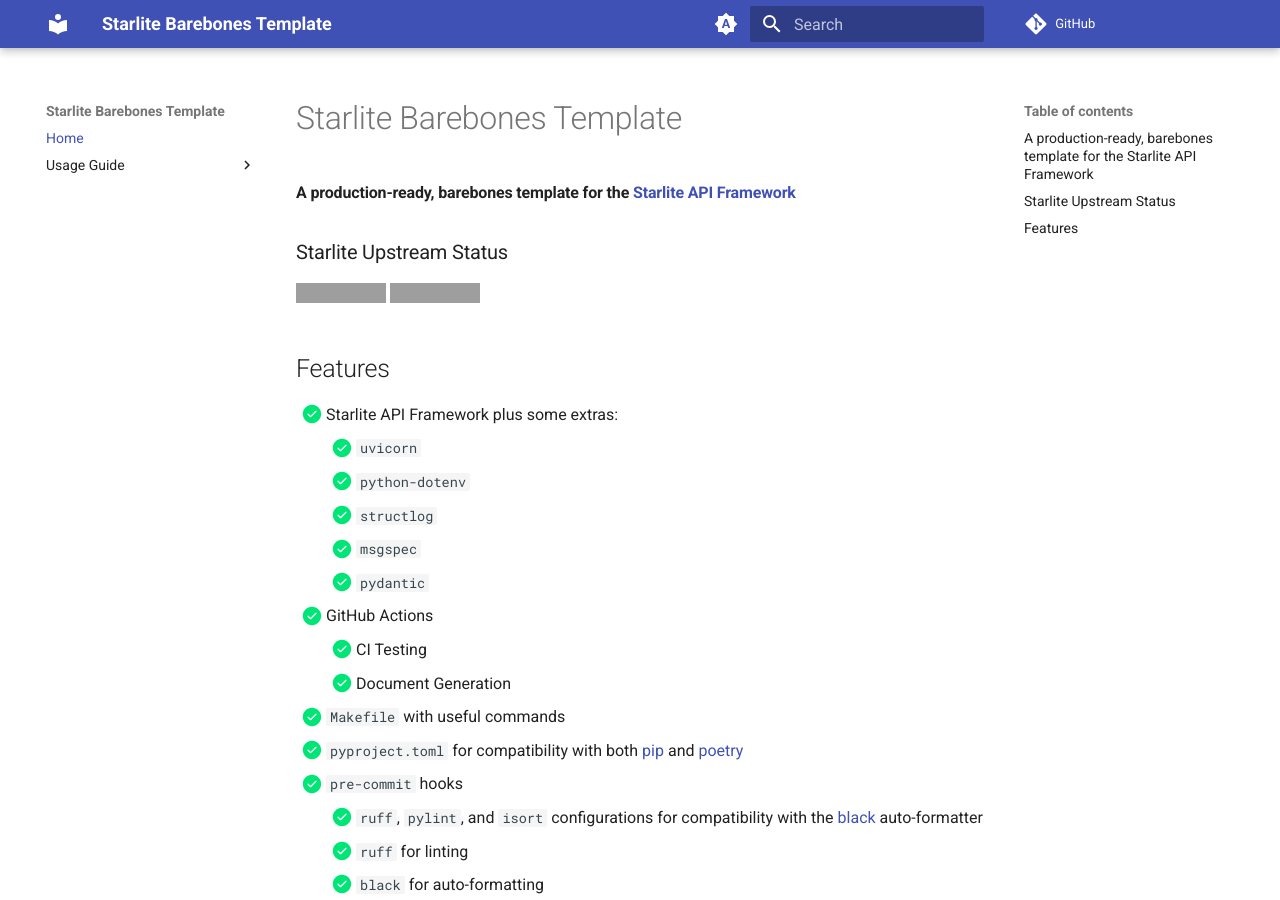
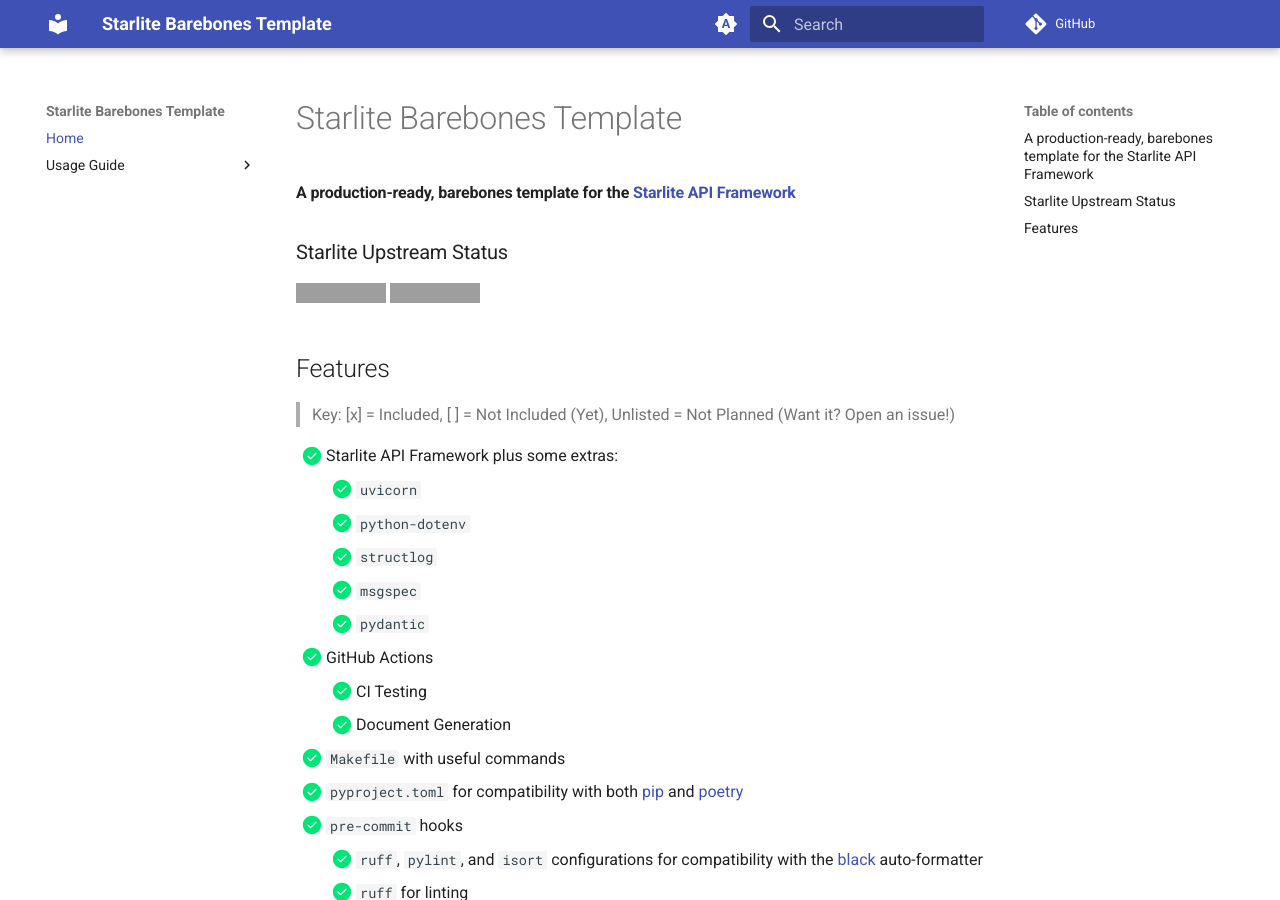
Before and after one commit to cofin/starlite-barebones-template, an MkDocs documentation site: the page built from docs/index.md, in a window 1280 px wide and 900 px high. Built offline with MkDocs 1.6.1 and Material for MkDocs 9.7.7, drawn with Linux system fonts in a browser that asks for light colours; comment, search, counter and statistics services are not loaded; the version menu is left out; grey boxes are pictures that could not be loaded.

Commit message:
chore: update docs styling

```diff
--- a/docs/index.md
+++ b/docs/index.md
@@ -6,6 +6,8 @@
 [![GitHub Workflow Status](https://img.shields.io/github/actions/workflow/status/starlite-api/starlite/publish.yaml)](https://img.shields.io/github/actions/workflow/status/starlite-api/starlite/publish.yaml)
 
 ## Features
+
+> Key: [x] = Included, [ ] = Not Included (Yet), Unlisted = Not Planned (Want it? Open an issue!)
 
 - [x] Starlite API Framework plus some extras:
     - [x] `uvicorn`
--- a/mkdocs.yml
+++ b/mkdocs.yml
@@ -1,11 +1,9 @@
 site_name: Starlite Barebones Template
 repo_url: https://github.com/JacobCoffee/starlite-barebones-template
 edit_uri: ./edit/main/docs
-
 theme:
   name: material
   palette:
-
     # Palette toggle for automatic mode
     - media: "(prefers-color-scheme)"
       toggle:
@@ -25,20 +23,16 @@
       toggle:
         icon: material/brightness-4
         name: Switch to system preference
-
 markdown_extensions:
   - def_list
   - pymdownx.tasklist:
       custom_checkbox: true
-
 extra:
   version:
     provider: mike
-
 plugins:
   - search
   - mkdocstrings
-
 nav:
   - Home: index.md
   - Usage Guide:
```
